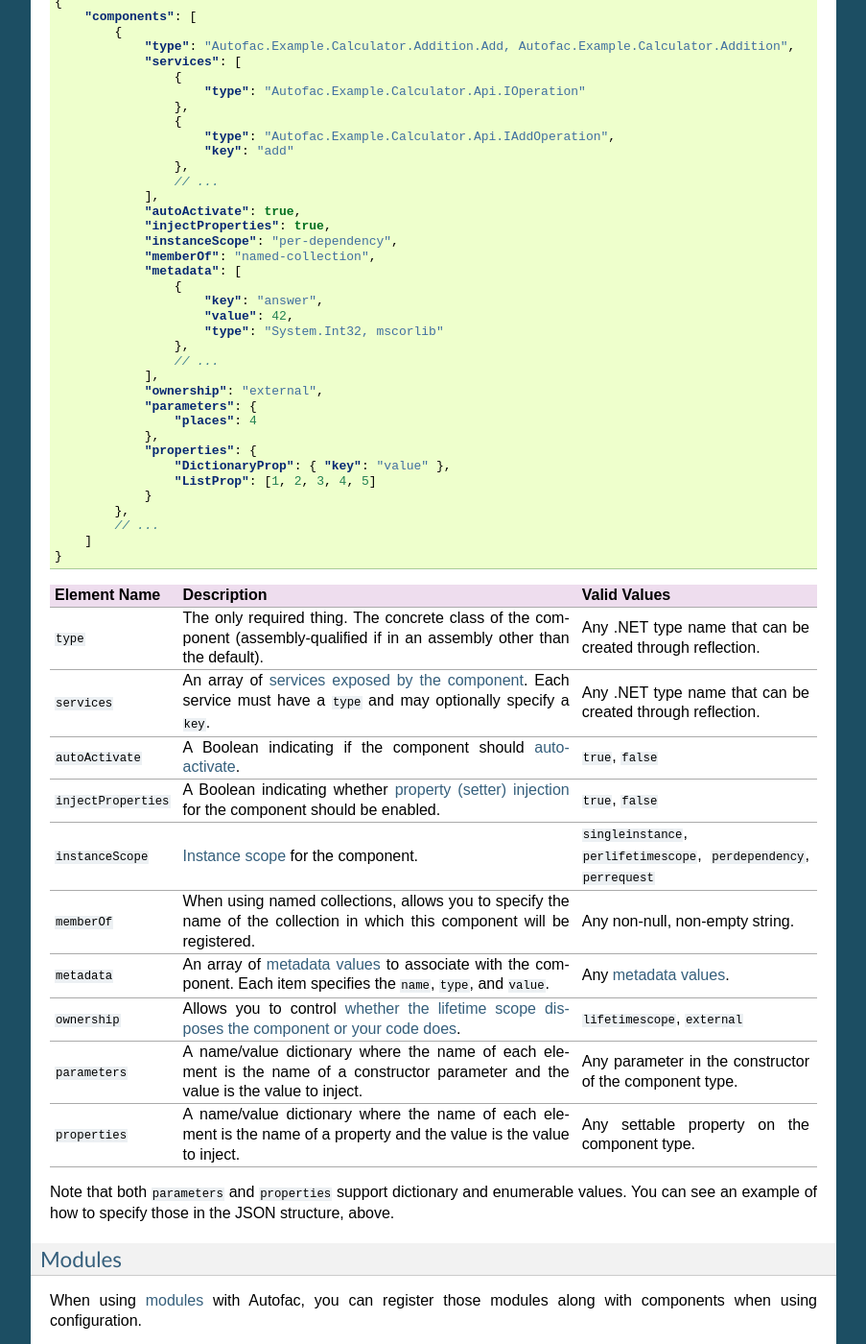
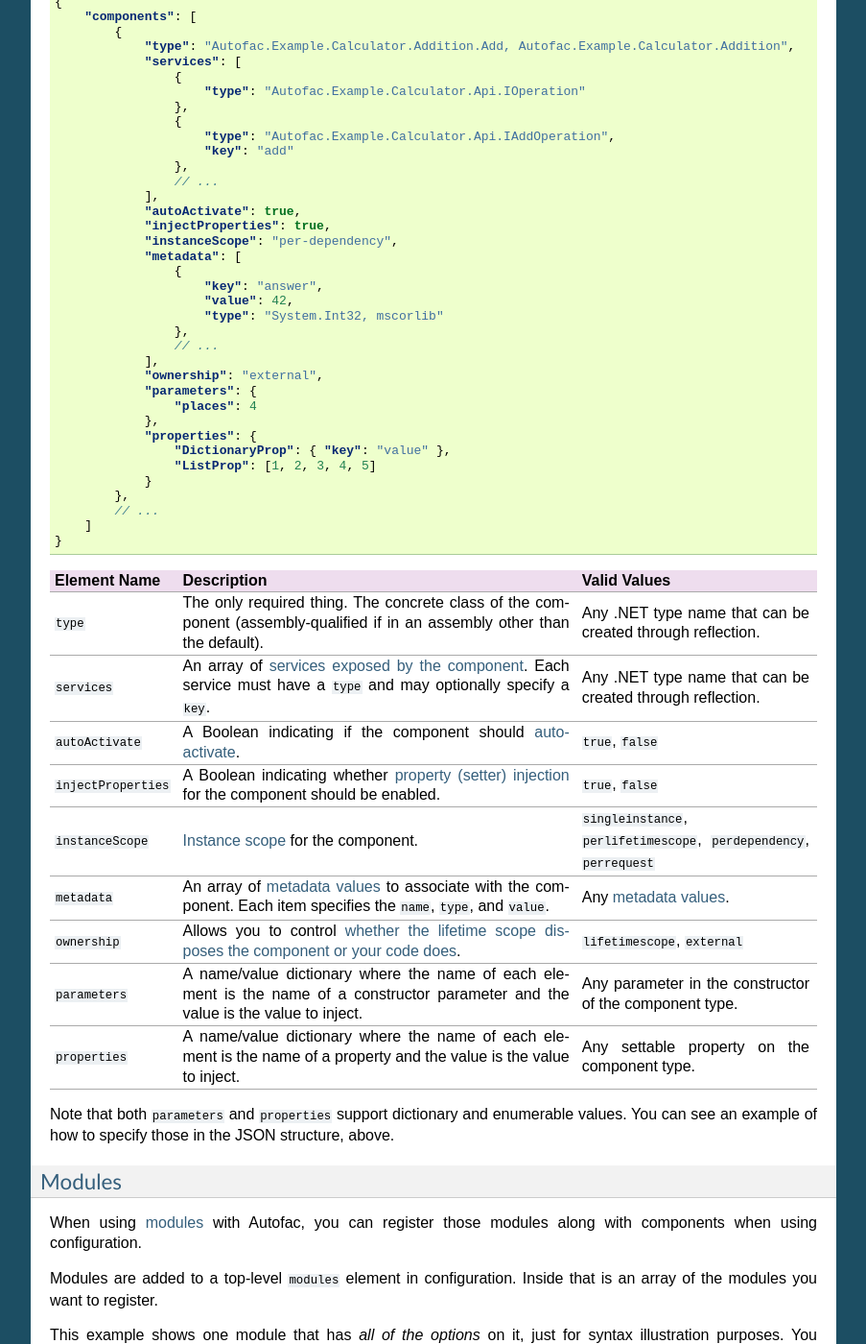
Before and after one commit to autofac/Documentation, a Sphinx documentation site: the page built from docs/configuration/xml.rst, in a window 1280 px wide and 1400 px high, scrolled down 2492 px. Shown: the whole window at 96% size, without its empty margins (198-1101 px from the left). Built offline with Sphinx 7.4.7, drawn with Linux system fonts in a browser that asks for light colours.

Commit message:
Removed named collection support.

```diff
--- a/docs/configuration/xml.rst
+++ b/docs/configuration/xml.rst
@@ -129,7 +129,6 @@
                 "autoActivate": true,
                 "injectProperties": true,
                 "instanceScope": "per-dependency",
-                "memberOf": "named-collection",
                 "metadata": [
                     {
                         "key": "answer",
@@ -159,7 +158,6 @@
 ``autoActivate``       A Boolean indicating if the component should :doc:`auto-activate<../lifetime/startup>`.                                                                 ``true``, ``false``
 ``injectProperties``   A Boolean indicating whether :doc:`property (setter) injection<../register/prop-method-injection>` for the component should be enabled.                 ``true``, ``false``
 ``instanceScope``      :doc:`Instance scope<../lifetime/instance-scope>` for the component.                                                                                    ``singleinstance``, ``perlifetimescope``, ``perdependency``, ``perrequest``
-``memberOf``           When using named collections, allows you to specify the name of the collection in which this component will be registered.                              Any non-null, non-empty string.
 ``metadata``           An array of :doc:`metadata values <../advanced/metadata>` to associate with the component. Each item specifies the ``name``, ``type``, and ``value``.   Any :doc:`metadata values <../advanced/metadata>`.
 ``ownership``          Allows you to control :doc:`whether the lifetime scope disposes the component or your code does<../lifetime/disposal>`.                                 ``lifetimescope``, ``external``
 ``parameters``         A name/value dictionary where the name of each element is the name of a constructor parameter and the value is the value to inject.                     Any parameter in the constructor of the component type.
```
